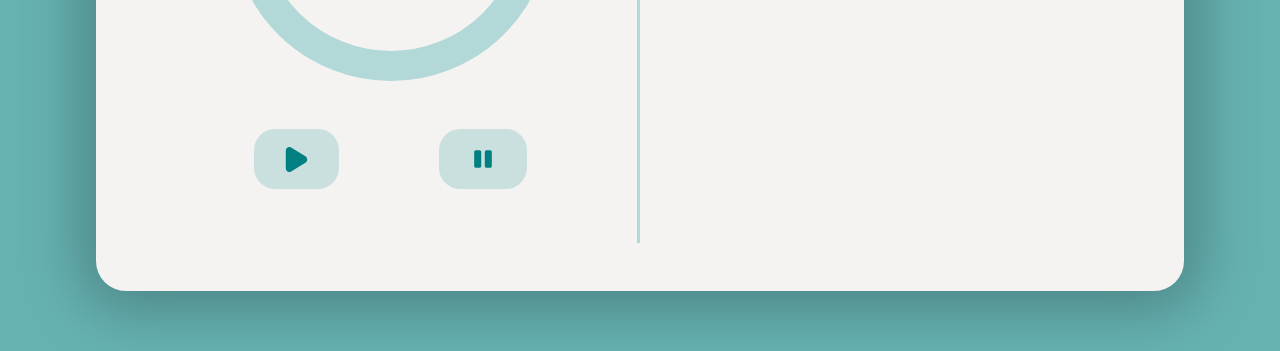
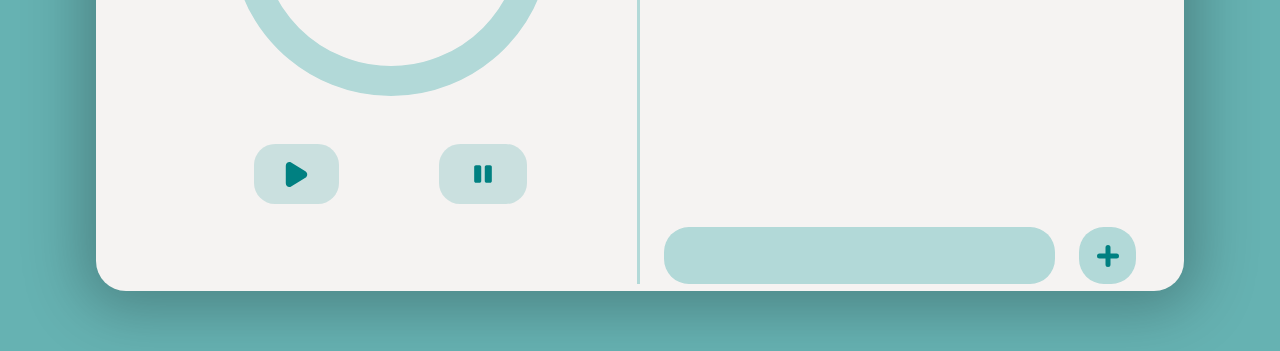
Before and after one commit to amliyanage/Auramind, a plain HTML site: page pages/index.html in a window 1280 px wide. Shown: the part 449-800 px from the top of the page. Drawn offline with Linux system fonts and the light colour scheme.

Commit message:
task list section developed

```diff
--- a/css/HomePage.css
+++ b/css/HomePage.css
@@ -67,3 +67,28 @@
     padding: 16px 30px;
     border: none;
 }
+
+#HomePage .taskSection .taskList{
+    height: 68vh;
+}
+
+#HomePage .taskSection input{
+    border-radius: 25px;
+    background: #B2D9D8;
+    font-size: 18px;
+    font-weight: 500;
+    padding: 15px 20px;
+    border: none;
+    letter-spacing: 1px;
+}
+
+#HomePage .taskSection input:focus{
+    outline: none;
+}
+
+#HomePage .taskSection button{
+    border-radius: 25px;
+    background: #B2D9D8;
+    width: 70px;
+    border: none;
+}
--- a/pages/index.html
+++ b/pages/index.html
@@ -45,8 +45,18 @@
                 </div>
             </div>
 
-            <div>
+            <div class="taskSection p-4 pb-0 pe-0">
+                <div class="taskList">
 
+                </div>
+                <div class="d-flex gap-4 ">
+                    <input type="text" class="w-100">
+                    <button>
+                        <svg xmlns="http://www.w3.org/2000/svg" width="34" height="34" viewBox="0 0 34 34" fill="none">
+                            <path d="M8.5 17H25.5M17 8.5V25.5" stroke="#008081" stroke-width="5" stroke-linecap="round" stroke-linejoin="round"/>
+                        </svg>
+                    </button>
+                </div>
             </div>
 
         </div>
```
